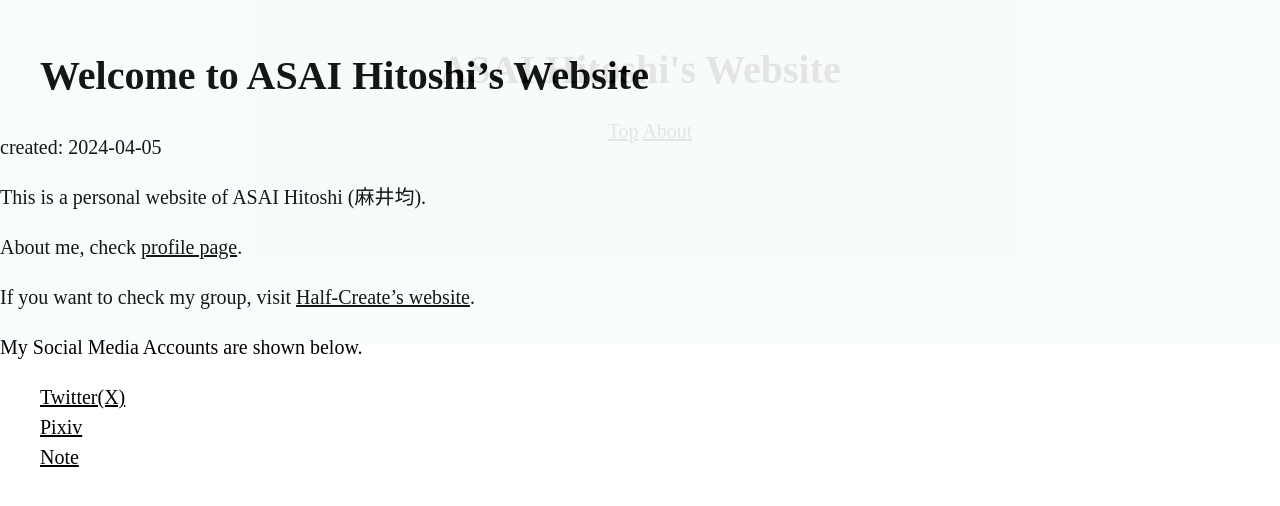
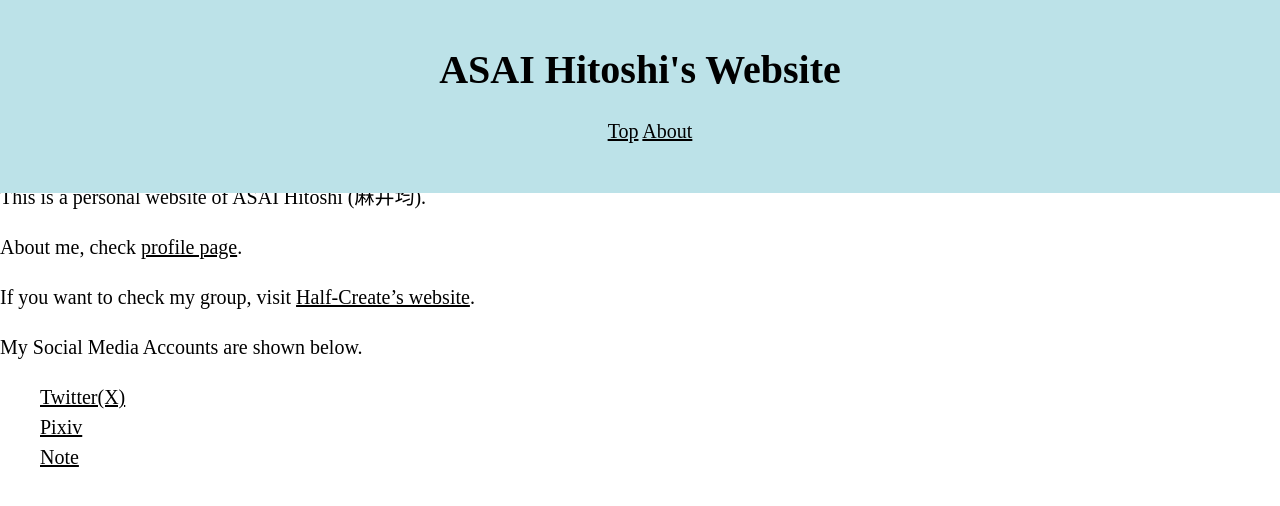
Before and after one commit to asainingen/asainingen.github.io, a Jekyll site: the page built from index.md, in a window 1280 px wide. Shown: the top 506 px of the page. Built offline with Jekyll 4.4.1, drawn with Linux system fonts in a browser that asks for light colours; Markdown is read by kramdown in place of the engine named in the settings.

Commit message:
Revert "opacity"
This reverts commit 5d2f71f498a156575f233ac2c629463bc358f67d.

```diff
--- a/css/default.css
+++ b/css/default.css
@@ -21,9 +21,8 @@ header {
     width: 100%;
     margin-top: 0px;
     padding-top: 0px;
-    padding-bottom: 200px;
+    padding-bottom: 50px;
     background-color: var(--header-color);
-    opacity: 0.1;
 }
 
 main {
```
